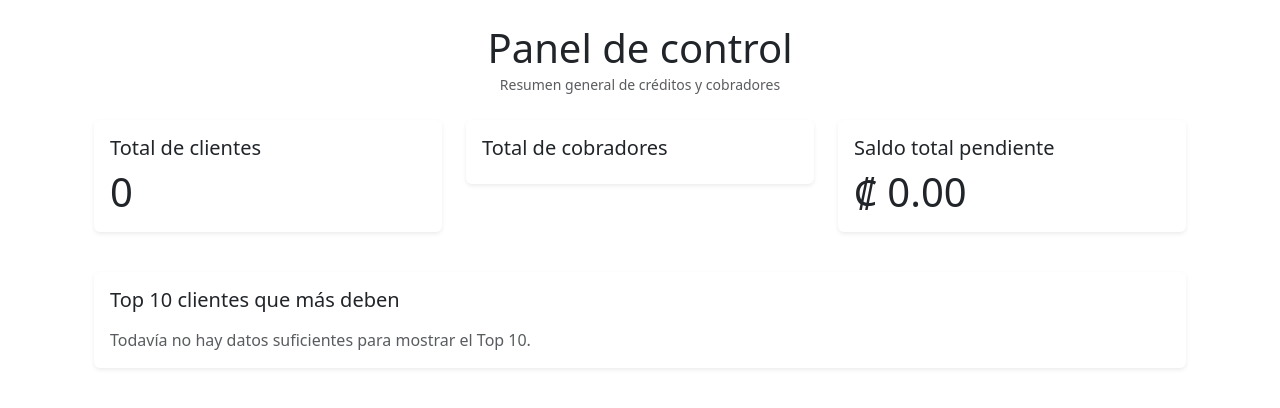
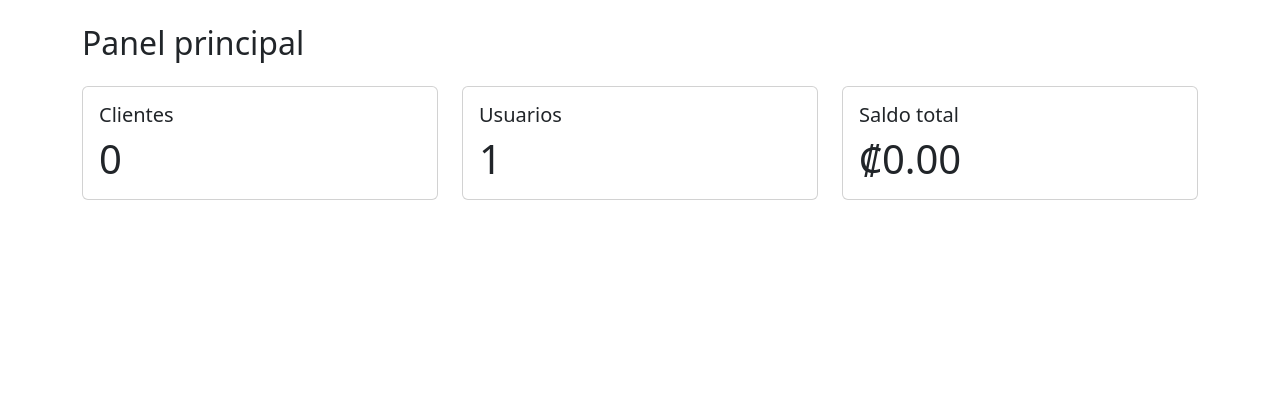
Before and after one commit to Jorleonzu86/creditos-app, a Flask app: page / in a window 1280 px wide. Shown: the part 56-464 px from the top of the page. Run offline with Flask 3, Linux system fonts and the light colour scheme; a user stored in the database is signed in; data comes from the database, SQL or seed files in the repository; data that the repository does not hold is empty.

Commit message:
Update index.html

```diff
--- a/templates/index.html
+++ b/templates/index.html
@@ -1,83 +1,36 @@
 {% extends "base.html" %}
 
-{% block title %}Panel principal{% endblock %}
+{% block title %}Inicio{% endblock %}
 
 {% block content %}
-<div class="container mt-4">
+<h2>Panel principal</h2>
 
-  <!-- Título -->
-  <div class="row mb-4">
-    <div class="col-12 text-center">
-      <h1 class="mb-0">Panel de control</h1>
-      <small class="text-muted">Resumen general de créditos y cobradores</small>
-    </div>
-  </div>
-
-  <!-- Tarjetas de resumen -->
-  <div class="row mb-4">
-    <div class="col-md-4 mb-3">
-      <div class="card shadow-sm border-0">
+<div class="row mt-4">
+  <div class="col-md-4">
+    <div class="card">
       <div class="card-body">
-          <h5 class="card-title">Total de clientes</h5>
-          <p class="display-6 mb-0">{{ total_clientes }}</p>
+        <h5 class="card-title">Clientes</h5>
+        <p class="card-text display-6">{{ total_clientes }}</p>
       </div>
     </div>
   </div>
 
-    <div class="col-md-4 mb-3">
-      <div class="card shadow-sm border-0">
+  <div class="col-md-4">
+    <div class="card">
       <div class="card-body">
-          <h5 class="card-title">Total de cobradores</h5>
-          <p class="display-6 mb-0">{{ total_cobradores }}</p>
+        <h5 class="card-title">Usuarios</h5>
+        <p class="card-text display-6">{{ total_usuarios }}</p>
       </div>
     </div>
   </div>
 
-    <div class="col-md-4 mb-3">
-      <div class="card shadow-sm border-0">
+  <div class="col-md-4">
+    <div class="card">
       <div class="card-body">
-          <h5 class="card-title">Saldo total pendiente</h5>
-          <p class="display-6 mb-0">₡ {{ "%.2f"|format(total_saldo or 0) }}</p>
+        <h5 class="card-title">Saldo total</h5>
+        <p class="card-text display-6">₡{{ "%.2f"|format(total_saldo or 0) }}</p>
       </div>
     </div>
   </div>
 </div>
-
-  <!-- Top 10 clientes -->
-  <div class="row">
-    <div class="col-12">
-      <div class="card shadow-sm border-0">
-        <div class="card-body">
-          <h5 class="card-title mb-3">Top 10 clientes que más deben</h5>
-          {% if top10 and top10|length > 0 %}
-            <div class="table-responsive">
-              <table class="table table-striped table-hover align-middle mb-0">
-                <thead>
-                  <tr>
-                    <th>#</th>
-                    <th>Cliente</th>
-                    <th>Saldo pendiente</th>
-                  </tr>
-                </thead>
-                <tbody>
-                  {# top10 viene como lista de tuplas (nombre, saldo) #}
-                  {% for nombre, saldo in top10 %}
-                  <tr>
-                    <td>{{ loop.index }}</td>
-                    <td>{{ nombre }}</td>
-                    <td>₡ {{ "%.2f"|format(saldo or 0) }}</td>
-                  </tr>
-                  {% endfor %}
-                </tbody>
-              </table>
-            </div>
-          {% else %}
-            <p class="text-muted mb-0">Todavía no hay datos suficientes para mostrar el Top 10.</p>
-          {% endif %}
-        </div>
-      </div>
-    </div>
-  </div>
-
-</div>
 {% endblock %}
```
Lines whose indentation alone changed are shown as unchanged.
